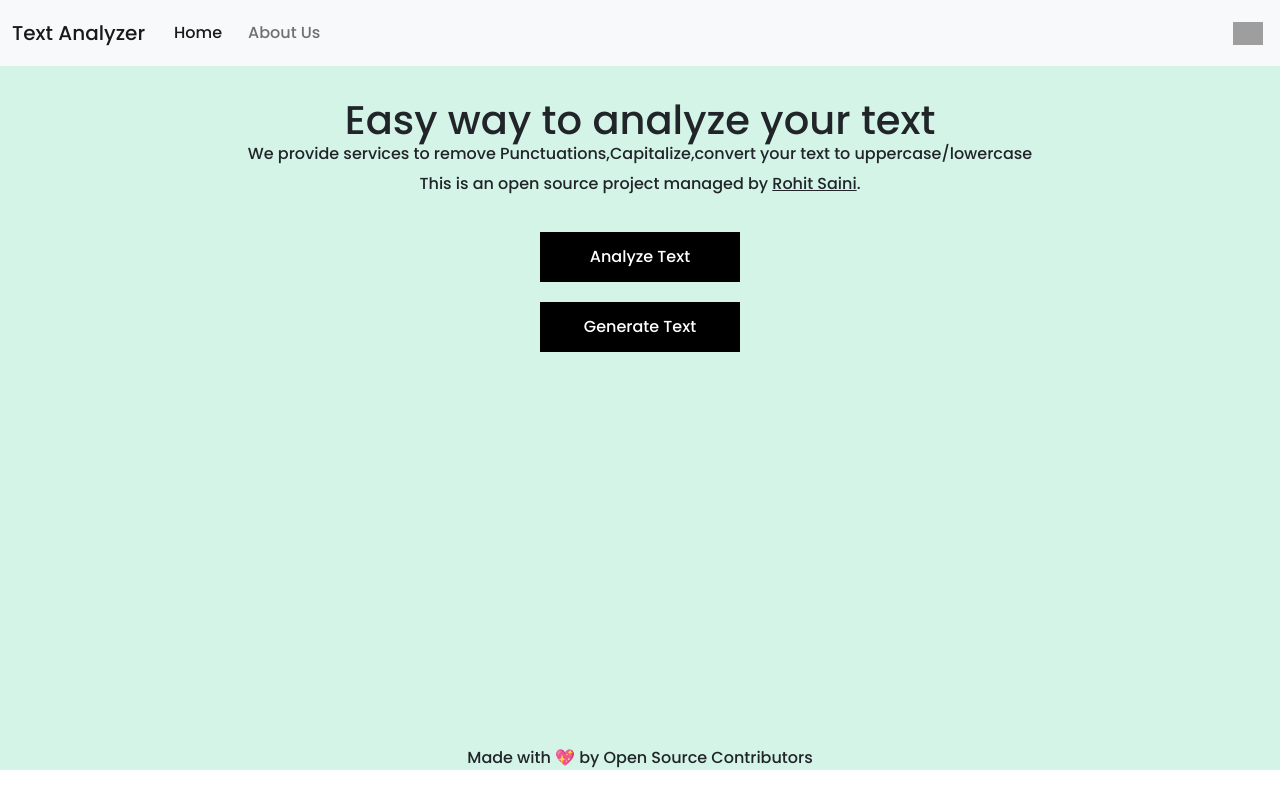
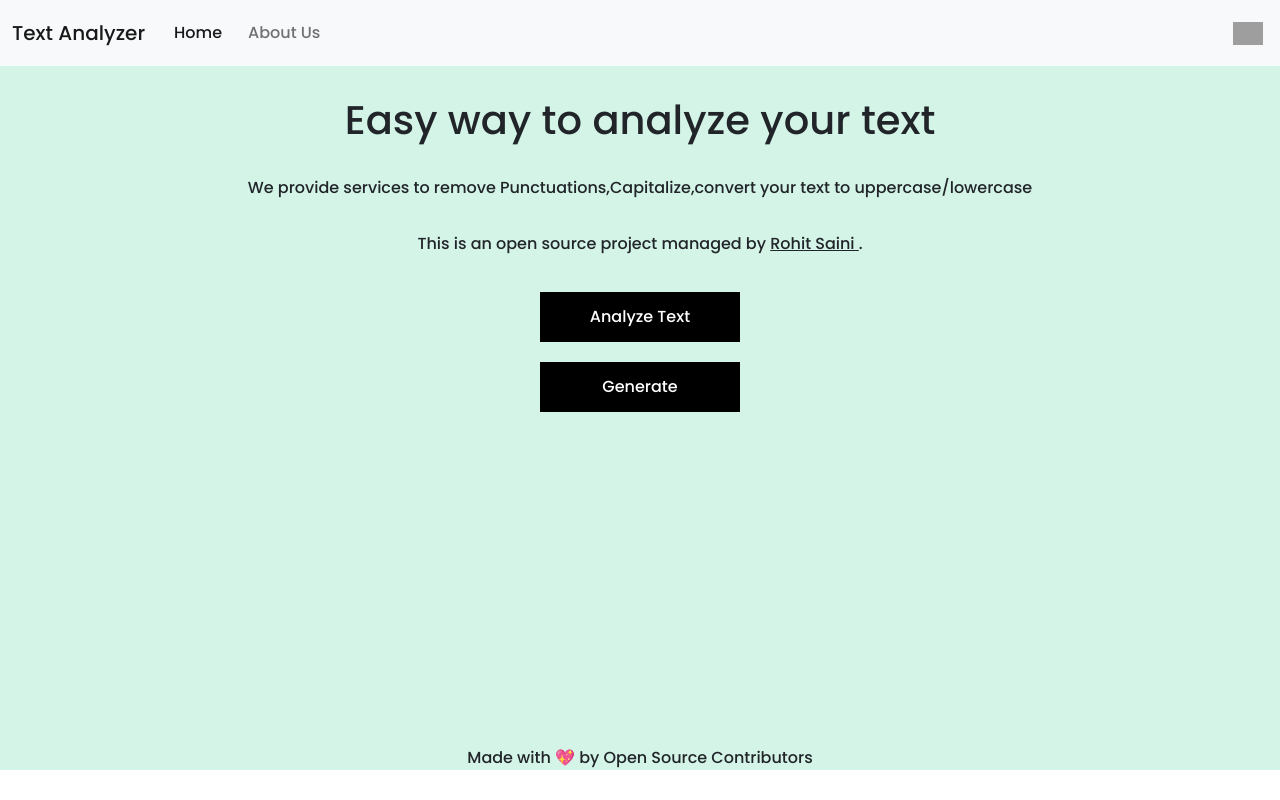
Before and after one commit to rockingrohit9639/TextAnalyzer, a Django app: page / in a window 1280 px wide. Run offline with Django 3.2, Linux system fonts and the light colour scheme; some libraries are stand-ins or nearby versions; grey boxes are pictures that could not be loaded.

Commit message:
minor changes

```diff
--- a/templates/home.html
+++ b/templates/home.html
@@ -4,11 +4,11 @@
 
 
     {% block content %}
-    <h1 style="text-align: center;">Easy way to analyze your text</h1>
-                <p style="text-align: center;">We provide services to remove Punctuations,Capitalize,convert your text
+    <h1 style="text-align: center;" class="mb-3">Easy way to analyze your text</h1>
+                <p style="text-align: center;" class="mt-3">We provide services to remove Punctuations,Capitalize,convert your text
                     to uppercase/lowercase</p>
-                <p style="text-align: center;">This is an open source project managed by <span
-                        style="text-decoration:underline;">Rohit Saini</span>.</p>
+                <p style="text-align: center;" class="mt-3">This is an open source project managed by
+                    <a href="https://www.linkedin.com/in/rohit-kumar-saini/"> <u> Rohit Saini </u> </a>.</p>
             		<a href="/index"><button>Analyze Text</button></a>
-        			<a href="/index2"><button> Generate Text</button></a>
+        			<a href="/index2"><button> Generate</button></a>
     {% endblock %}
--- a/templates/index.html
+++ b/templates/index.html
@@ -50,11 +50,11 @@
                             </div>
 
                         </div>
-                        <button type="submit">Analyze Text</button>
+                        <button type="submit">Analyze</button>
                     </form>
                     <div id="container">
                         <a href="/"><button id="btns">Back To Home</button></a>
-                        <a href="/index2"><button id="btns2">Text Generator</button></a>
+                        <a href="/index2"><button id="btns2"> Generator </button></a>
                     </div>
 
         {% endblock %}
--- a/templates/index2.html
+++ b/templates/index2.html
@@ -28,7 +28,7 @@
             <label class="form-label" for="suggest_word">Suggest Word</label>
         </div>
     </div>
-    <button type="submit">Generate Text</button>
+    <button type="submit">Generate</button>
 </form>
 <div id="container">
     <a href="/"><button id="btns">Back To Home</button></a>
```
Also changed, not shown: templates/gallery.html (+21 -26 lines), db.sqlite3.
